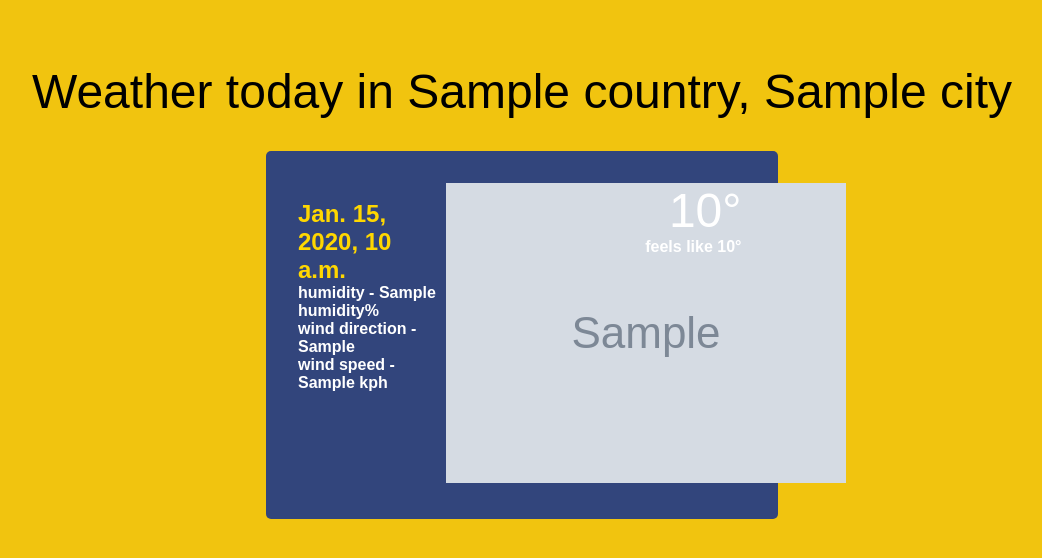
After one commit to IlshatKhairullin/Test, a Django app: template weather/templates/weather/weather_now.html in a window 1280 px wide. The commit adds this page. Shown: the top 558 px of the page, without its empty margins (118-1160 px from the left). Run offline with Django 4.2, Linux system fonts and the light colour scheme; the template is opened without the code that fills it: most values are stand-ins (such as "Sample title", 1, 10 or a date in 2020); grey boxes marked "Sample" are stand-in pictures.

Commit message:
+ main html, weather check html

```diff
--- /dev/null
+++ b/weather/templates/weather/weather_now.html
@@ -0,0 +1,27 @@
+{% extends 'weather/base.html' %}
+
+{% block content %}
+    <div class="weather">
+        <h1>Weather today in {{ country }}, {{ city }}</h1>
+        <div class="weather-info">
+            <div class="weather-top">
+                <div class="weather-grids">
+                    <h3 class="time">{{ local_time }}</h3>
+                    <h4>humidity - {{ humidity }}%</h4>
+                    <h4>wind direction - {{ wind_direction }}</h4>
+                    <h4>wind speed - {{ wind_kph }} kph</h4>
+                </div>
+                {% if icon_url %}
+                    <div class="weather-grids weather-mdl">
+                        <img src="{{ icon_url }}" alt="condition_icon">
+                    </div>
+                {% endif %}
+                <div class="weather-grids">
+                    <h2>{{ current_temp_c }}°</h2>
+                    <h4>feels like {{ feels_like_temp_c }}°</h4>
+                </div>
+                <div class="clear"></div>
+            </div>
+        </div>
+    </div>
+{% endblock %}
```
Also changed, not shown: weather/templates/weather/main_page.html (+17 -15 lines), weather/templates/weather/weather_forecast.html (added, +26 -0 lines).
